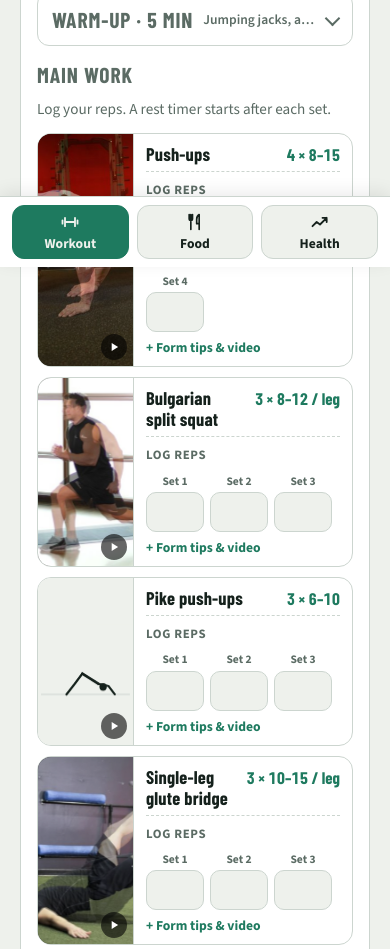
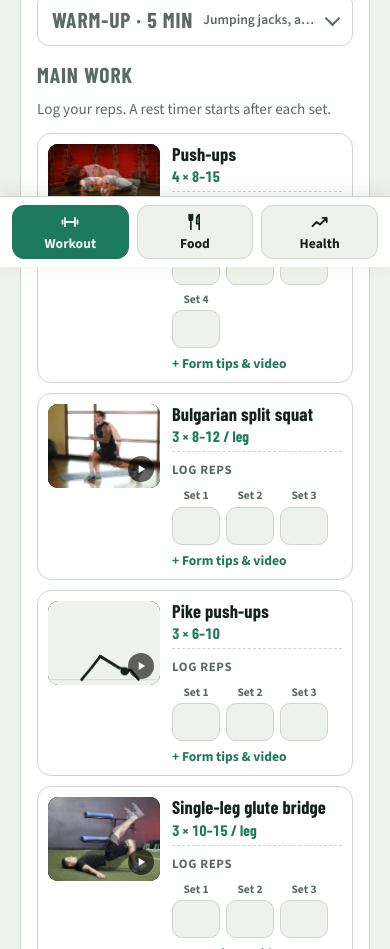
Before and after one commit to asad-03/home-training-plan, a plain HTML site: page index.html in a window 390 px wide. Shown: the part 577-1526 px from the top of the page. Drawn offline with nearby package versions, Linux system fonts and the light colour scheme.

Commit message:
Fix exercise thumbnails: keep photo proportions

```diff
--- a/index.html
+++ b/index.html
@@ -285,15 +285,17 @@ details.acc > .accb{padding:0 14px 14px; display:grid; gap:10px}
 details.hcard{padding:0}
 details.hcard > summary h4{font-size:1.2rem; flex:none}
 /* exercise rows */
-.ex{display:grid; grid-template-columns:112px minmax(0,1fr); border-radius:14px}
-.ex .thumb{all:unset; cursor:zoom-in; position:relative; display:block; background:var(--bg); border-right:1px solid var(--line); min-height:112px}
+.ex{display:grid; grid-template-columns:150px minmax(0,1fr); align-items:start; border-radius:14px}
+.ex .thumb{all:unset; cursor:zoom-in; position:relative; display:block; box-sizing:border-box; width:calc(100% - 10px); margin:10px 0 10px 10px; aspect-ratio:4/3; border-radius:10px; overflow:hidden; background:#111}
 .ex .thumb:focus-visible{outline:3px solid var(--accent); outline-offset:-3px}
 .ex .thumb .photo, .ex .thumb canvas{position:absolute; inset:0; width:100%; height:100%; aspect-ratio:auto; border:0}
 .ex .thumb .tag{display:none}
-.ex .thumb canvas{inset:auto; left:0; right:0; top:50%; transform:translateY(-50%); height:auto; aspect-ratio:220/170}
+.ex .thumb canvas{background:var(--bg)}
+@media (prefers-reduced-motion: reduce){ .ex .thumb .photo img{width:100%} .ex .thumb .photo img:nth-child(2){display:none} }
 .ex .thumb .play{position:absolute; right:6px; bottom:6px; width:26px; height:26px; border-radius:50%; background:rgba(0,0,0,.6); display:grid; place-items:center}
 .ex-body{padding:10px 12px; gap:6px}
 .ex-top h4{font-size:1.15rem; line-height:1.15}
+.ex-top{flex-direction:column; align-items:flex-start; gap:2px}
 .ex details.more > summary{font:700 .85rem var(--body); color:var(--accent); cursor:pointer; list-style:none}
 .ex details.more > summary::-webkit-details-marker{display:none}
 .ex details.more > summary::before{content:"+ "}
@@ -324,8 +326,10 @@ details.acc > .accb{grid-template-columns:minmax(0,1fr)}
   .brand h1{font-size:1.35rem}
   .topactions .syncbtn span{display:none}
   .topactions .syncbtn{padding:0 11px}
-  .ex{grid-template-columns:96px minmax(0,1fr)}
-  .ex .thumb{min-height:96px}
+  .ex{grid-template-columns:122px minmax(0,1fr)}
+  .ex-top .sets{font-size:.95rem}
+  .setbox input{width:48px; height:38px}
+  .ex-body{padding:10px 10px 10px 12px}
   .grid{grid-template-columns:1fr}
   .panel{padding:14px; gap:12px}
   .days .day{padding:6px 6px; gap:0}
```
